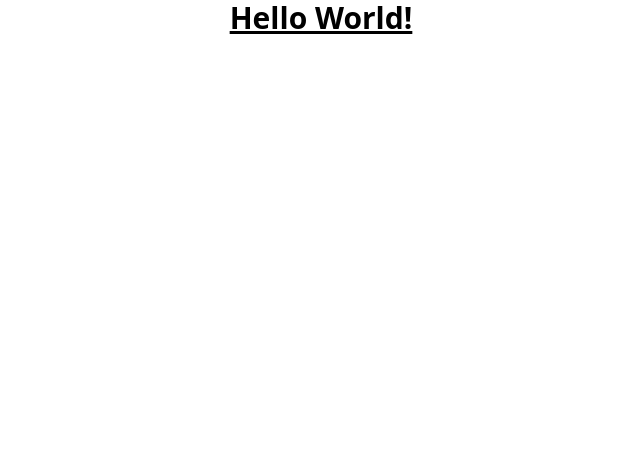
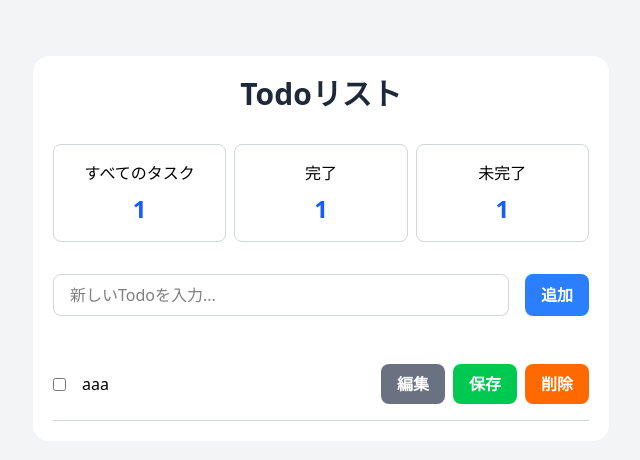
Before and after one commit to otaki0413/react_todo_list, a React (Vite) app: page / in a window 1280 px wide. Shown: the top 460 px of the page, without its empty margins (319-959 px from the left). Built offline with nearby package versions, Linux system fonts and the light colour scheme.

Commit message:
✨ TODOアプリの基本的なレイアウト作成

```diff
--- a/src/App.tsx
+++ b/src/App.tsx
@@ -1,10 +1,68 @@
 function App() {
   return (
-    <>
-      <div className='text-3xl font-bold underline text-center'>
-        Hello World!
+    <div className="min-h-screen bg-gray-100 px-4 py-6">
+      <div className="mx-auto my-8 max-w-xl space-y-8 rounded-2xl bg-white p-5">
+        {/* アプリタイトル */}
+        <h1 className="mb-8 text-center text-3xl font-bold text-gray-800">
+          Todoリスト
+        </h1>
+
+        {/* Todoステータスエリア */}
+        <div className="grid grid-cols-3 gap-2">
+          {/* ステータスボックス */}
+          <div className="rounded-lg border border-gray-300 p-4 text-center">
+            <div className="mb-2">すべてのタスク</div>
+            <div className="text-2xl font-bold text-blue-600">1</div>
+          </div>
+          <div className="rounded-lg border border-gray-300 p-4 text-center">
+            <div className="mb-2">完了</div>
+            <div className="text-2xl font-bold text-blue-600">1</div>
+          </div>
+          <div className="rounded-lg border border-gray-300 p-4 text-center">
+            <div className="mb-2">未完了</div>
+            <div className="text-2xl font-bold text-blue-600">1</div>
+          </div>
+        </div>
+
+        {/* フォームエリア */}
+        <div className="rounded-lg">
+          <form className="flex gap-4">
+            <input
+              type="text"
+              placeholder="新しいTodoを入力..."
+              className="flex-1 rounded-lg border border-gray-300 px-4 py-2 focus:border-blue-500 focus:outline-none"
+            />
+            <button
+              type="submit"
+              className="cursor-pointer rounded-lg border-none bg-blue-500 px-4 py-2 font-bold text-white transition-colors hover:bg-blue-600"
+            >
+              追加
+            </button>
+          </form>
+        </div>
+
+        {/* Todoリストエリア */}
+        <div>
+          <ul className="list-none space-y-3">
+            <li className="flex items-center gap-x-4 border-b-1 border-b-gray-300 py-4">
+              <input type="checkbox" />
+              <span className="line-clamp-2 flex-1">aaa</span>
+              <div className="flex gap-x-2">
+                <button className="cursor-pointer rounded-lg border-none bg-gray-500 px-4 py-2 font-bold text-white">
+                  編集
+                </button>
+                <button className="cursor-pointer rounded-lg border-none bg-green-500 px-4 py-2 font-bold text-white">
+                  保存
+                </button>
+                <button className="cursor-pointer rounded-lg border-none bg-orange-500 px-4 py-2 font-bold text-white">
+                  削除
+                </button>
+              </div>
+            </li>
+          </ul>
+        </div>
       </div>
-    </>
+    </div>
   );
 }
 
```
